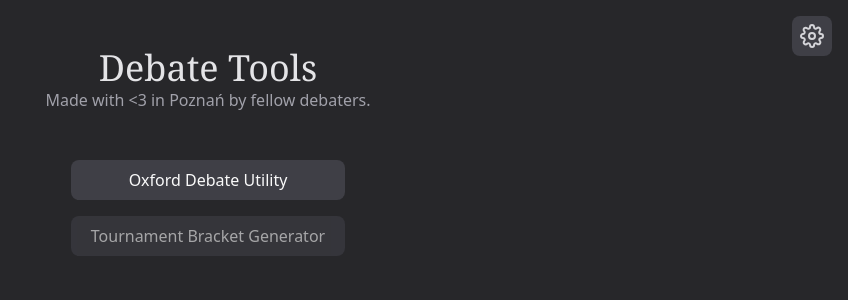
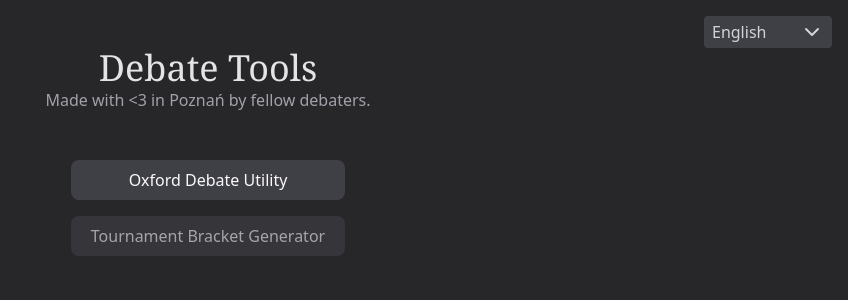
Before and after one commit to debatecore/debate-tools, a Next.js app: page / in a window 1280 px wide. Shown: the top 300 px of the page, without its empty margins (432-1280 px from the left). Built offline with nearby package versions, Linux system fonts and the light colour scheme.

Commit message:
lang picker & main page recreate finish

```diff
--- a/src/app/globals.css
+++ b/src/app/globals.css
@@ -31,7 +31,58 @@ body {
   @apply w-full;
 }
 
-.settingsbtn {
+.langbtn {
+  @apply absolute;
+  @apply top-4;
+  @apply right-4;
+  @apply px-2;
+  @apply py-1;
+  @apply rounded;
+  @apply bg-zinc-700;
+  @apply hover:bg-zinc-600;
+  @apply text-zinc-300;
+  @apply flex;
+  @apply justify-between;
+  @apply w-32;
+  @apply z-20;
+}
+.langbtn.opened {
+  @apply bg-zinc-600;
+}
+.langbtn svg {
+  @apply transition-all;
+}
+.langbtn.opened svg {
+  @apply rotate-180;
+}
+.langpane {
+  @apply absolute;
+  @apply top-4;
+  @apply right-4;
+  @apply pt-10;
+  @apply rounded-lg;
+  @apply bg-zinc-700;
+  @apply z-10;
+  @apply flex;
+  @apply flex-col;
+  @apply w-32;
+}
+.langpane.hide {
+  @apply hidden;
+  /*
+    seems i have to do this due to @apply being applied
+    later on, invalidating inlined tailwind
+  */
+}
+.langpane button {
+  @apply w-full;
+  @apply p-1;
+  @apply hover:bg-zinc-600;
+  @apply last-of-type:rounded-br-lg;
+  @apply last-of-type:rounded-bl-lg;
+}
+
+/* .settingsbtn {
   @apply absolute;
   @apply top-4;
   @apply right-4;
@@ -54,25 +105,27 @@ body {
   @apply absolute;
   @apply top-4;
   @apply right-4;
-  /* @apply p-2; */
   @apply w-1/6;
-  /* @apply h-40; */
   @apply rounded-lg;
   @apply z-10;
   @apply bg-zinc-700;
 }
+.settingspane h1 {
+  @apply pl-5;
+  @apply py-2;
+  @apply font-semibold;
+  @apply tracking-wider;
+}
 .settingspane h2 {
   @apply pl-5;
   @apply py-2;
-  /* @apply mb-1; */
-  @apply font-semibold;
-  @apply tracking-wider;
+  @apply underline;
 }
 .settingspane button {
   @apply flex;
   @apply flex-row;
   @apply justify-between;
   @apply p-2;
+  @apply pl-5;
   @apply w-full;
-  /* @apply even:bg-zinc-600; */
-}
+} */
--- a/src/app/page.tsx
+++ b/src/app/page.tsx
@@ -1,18 +1,15 @@
 "use client";
 import { IconChevronDown } from "@/components/icons/ChevronDown";
-import { IconClose } from "@/components/icons/Close";
-import { IconSettings } from "@/components/icons/Settings";
 import { useLang } from "@/lib/useLang";
 import Link from "next/link";
 import { useState } from "react";
 
 export default function PageIndex() {
-  const [settingsOpen, setSettingsOpen] = useState<boolean>(false);
+  const [langsOpen, setLangsOpen] = useState<boolean>(false);
   const debateTools = useLang("debateTools");
   const madeWithLove = useLang("madeWithLove");
   const debateUtility = useLang("oxfDebateUtility");
   const ladderGen = useLang("ladderGen");
-  const settings = useLang("settings");
   return (
     <>
       <div className="text-center py-12">
@@ -27,6 +24,25 @@ export default function PageIndex() {
       </div>
 
       <button
+        className={`langbtn ${langsOpen ? "opened" : ""}`}
+        onClick={() => {
+          setLangsOpen(!langsOpen);
+        }}
+      >
+        English
+        <IconChevronDown />
+      </button>
+      <div className={`langpane ${langsOpen ? "" : "hide"}`}>
+        <button>English</button>
+        <button>Polski</button>
+      </div>
+
+      {/* <div className={`langpane ${langsOpen ? "" : "hidden"}`}>
+        <button>English</button>
+        <button>Polski</button>
+      </div> */}
+
+      {/* <button
         className="settingsbtn"
         onClick={() => {
           setSettingsOpen(!settingsOpen);
@@ -35,16 +51,21 @@ export default function PageIndex() {
         {!settingsOpen ? <IconSettings /> : <IconClose />}
       </button>
       <div className={`settingspane ${settingsOpen ? "" : "hidden"}`}>
-        <h2>{settings}</h2>
-        {/* <button>
-          <p>theme</p>
-          <IconChevronDown />
+        <h1>{settings}</h1>
+        <h2>theme</h2>
+        <button>
+          <p>system theme</p>
+          <IconCheckSquare />
         </button>
         <button>
-          <p>language: </p>
-          <IconChevronDown />
-        </button> */}
-      </div>
+          <p>dark theme </p>
+          <IconSquare />
+        </button>
+        <button>
+          <p>light theme</p>
+          <IconSquare />
+        </button>
+      </div>*/}
     </>
   );
 }
--- /dev/null
+++ b/src/components/icons/CheckSquare.tsx
@@ -0,0 +1,21 @@
+const IconCheckSquare = () => {
+  return (
+    <svg
+      xmlns="http://www.w3.org/2000/svg"
+      width="24"
+      height="24"
+      viewBox="0 0 24 24"
+      fill="none"
+      stroke="currentColor"
+      strokeWidth="2"
+      strokeLinecap="round"
+      strokeLinejoin="round"
+      className="feather feather-check-square"
+    >
+      <polyline points="9 11 12 14 22 4" />
+      <path d="M21 12v7a2 2 0 0 1-2 2H5a2 2 0 0 1-2-2V5a2 2 0 0 1 2-2h11" />
+    </svg>
+  );
+};
+
+export { IconCheckSquare };
--- /dev/null
+++ b/src/components/icons/Square.tsx
@@ -0,0 +1,20 @@
+const IconSquare = () => {
+  return (
+    <svg
+      xmlns="http://www.w3.org/2000/svg"
+      width="24"
+      height="24"
+      viewBox="0 0 24 24"
+      fill="none"
+      stroke="currentColor"
+      strokeWidth="2"
+      strokeLinecap="round"
+      strokeLinejoin="round"
+      className="feather feather-square"
+    >
+      <rect x="3" y="3" width="18" height="18" rx="2" ry="2" />
+    </svg>
+  );
+};
+
+export { IconSquare };
```
